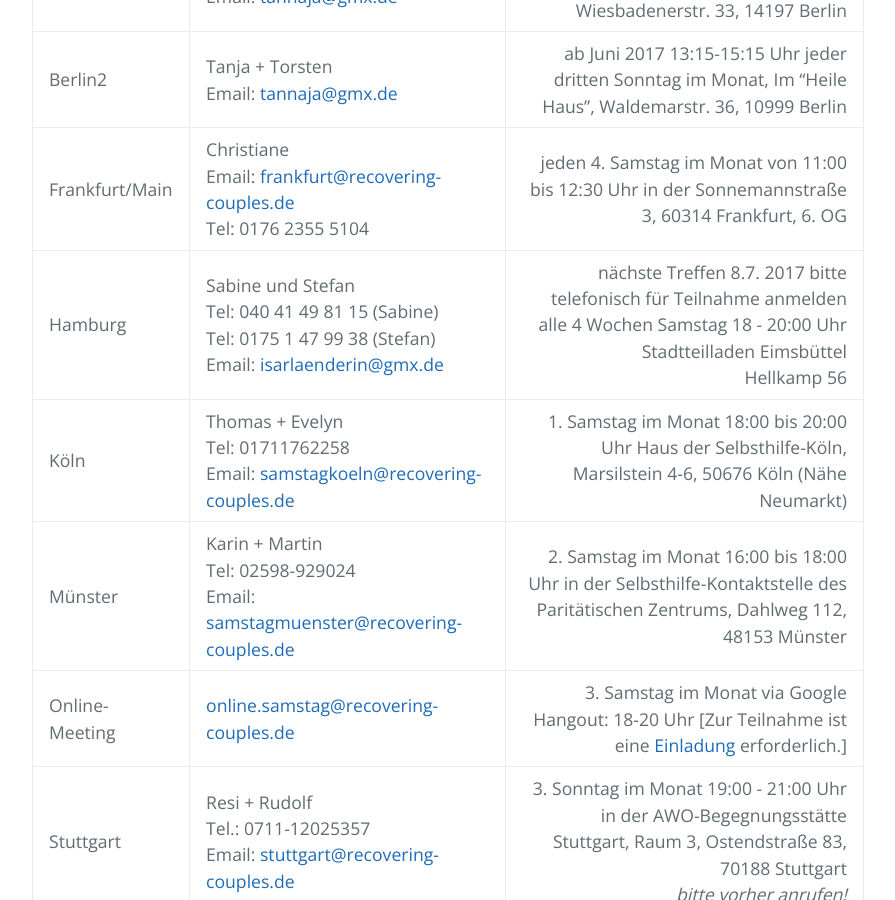
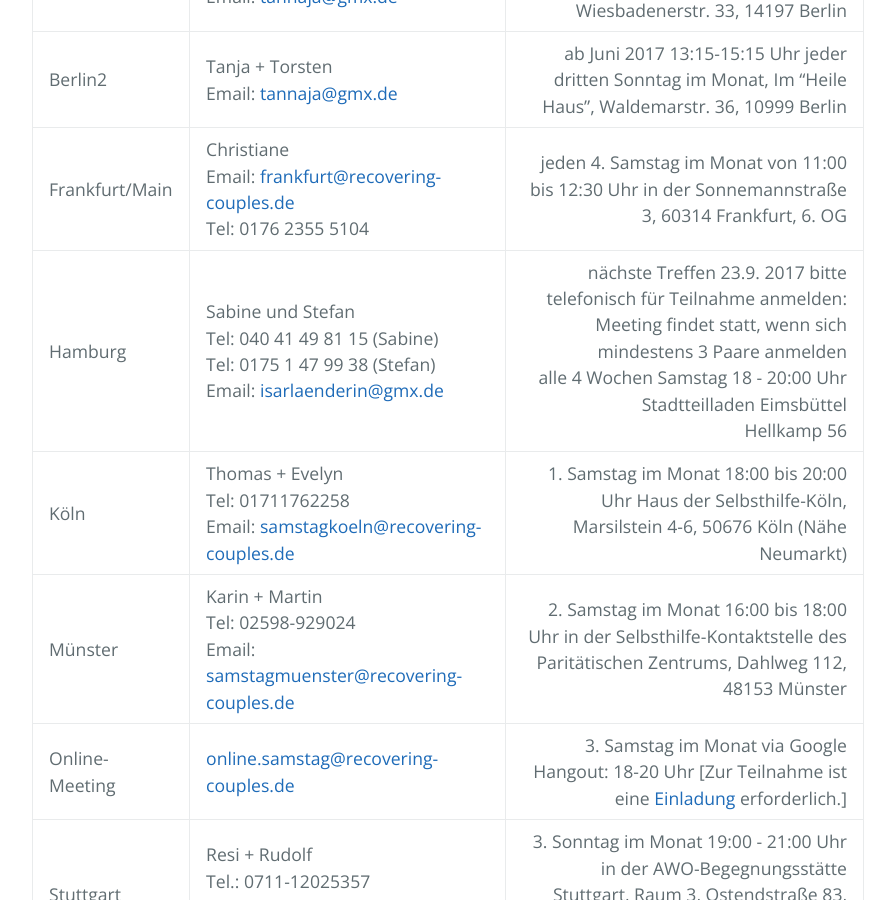
Before and after one commit to rcadeutschland/rcadeutschland.github.io, a Jekyll site: the page built from Gruppen.MD, in a window 1280 px wide and 900 px high, scrolled down 550 px. Shown: the whole window, without its empty margins (192-1087 px from the left). Built offline with Jekyll 4.4.1, drawn with Linux system fonts in a browser that asks for light colours; nearby versions of some CDN libraries.

Commit message:
Update Gruppen.MD

```diff
--- a/Gruppen.MD
+++ b/Gruppen.MD
@@ -9,7 +9,7 @@
 | Berlin | Tanja + Torsten<br>Email: <tannaja@gmx.de> |  13:00-15:00 Uhr jeder erste Sonntag im Monat, Im "Lebensglück Yoga", Wiesbadenerstr. 33, 14197 Berlin |
 | Berlin2 | Tanja + Torsten<br>Email: <tannaja@gmx.de> |  ab Juni 2017 13:15-15:15 Uhr jeder dritten Sonntag im Monat, Im "Heile Haus", Waldemarstr. 36, 10999 Berlin |
 | Frankfurt/Main | Christiane<br>Email: <frankfurt@recovering-couples.de><br>Tel: 0176 2355 5104 | jeden 4. Samstag im Monat  von 11:00 bis 12:30 Uhr  in der Sonnemannstraße 3, 60314 Frankfurt, 6. OG |
-| Hamburg | Sabine und Stefan<br>Tel: 040 41 49 81 15 (Sabine)<br>Tel: 0175 1 47 99 38 (Stefan)<br>Email: <isarlaenderin@gmx.de> | nächste Treffen 8.7. 2017 bitte telefonisch für Teilnahme anmelden<br>alle 4 Wochen Samstag 18 - 20:00 Uhr<br>Stadtteilladen Eimsbüttel<br>Hellkamp 56 |
+| Hamburg | Sabine und Stefan<br>Tel: 040 41 49 81 15 (Sabine)<br>Tel: 0175 1 47 99 38 (Stefan)<br>Email: <isarlaenderin@gmx.de> | nächste Treffen 23.9. 2017 bitte telefonisch für Teilnahme anmelden: Meeting findet statt, wenn sich mindestens 3 Paare anmelden<br>alle 4 Wochen Samstag 18 - 20:00 Uhr<br>Stadtteilladen Eimsbüttel<br>Hellkamp 56 |
 | Köln | Thomas + Evelyn<br>Tel: 01711762258<br>Email: <samstagkoeln@recovering-couples.de> | 1. Samstag im Monat 18:00 bis 20:00 Uhr Haus der Selbsthilfe-Köln, Marsilstein 4-6, 50676 Köln (Nähe Neumarkt) |
 | Münster | Karin + Martin<br>Tel: 02598-929024<br>Email: <samstagmuenster@recovering-couples.de> | 2. Samstag im Monat 16:00 bis 18:00 Uhr  in der Selbsthilfe-Kontaktstelle des Paritätischen Zentrums, Dahlweg 112, 48153 Münster |
 | Online-Meeting | <online.samstag@recovering-couples.de> | 3. Samstag im Monat via Google Hangout: 18-20 Uhr [Zur Teilnahme ist eine <a href="mailto:online.samstag@recovering-couples.de?subject=[Anmeldung RCA-Onlinemeeting]">Einladung</a> erforderlich.] |
```
